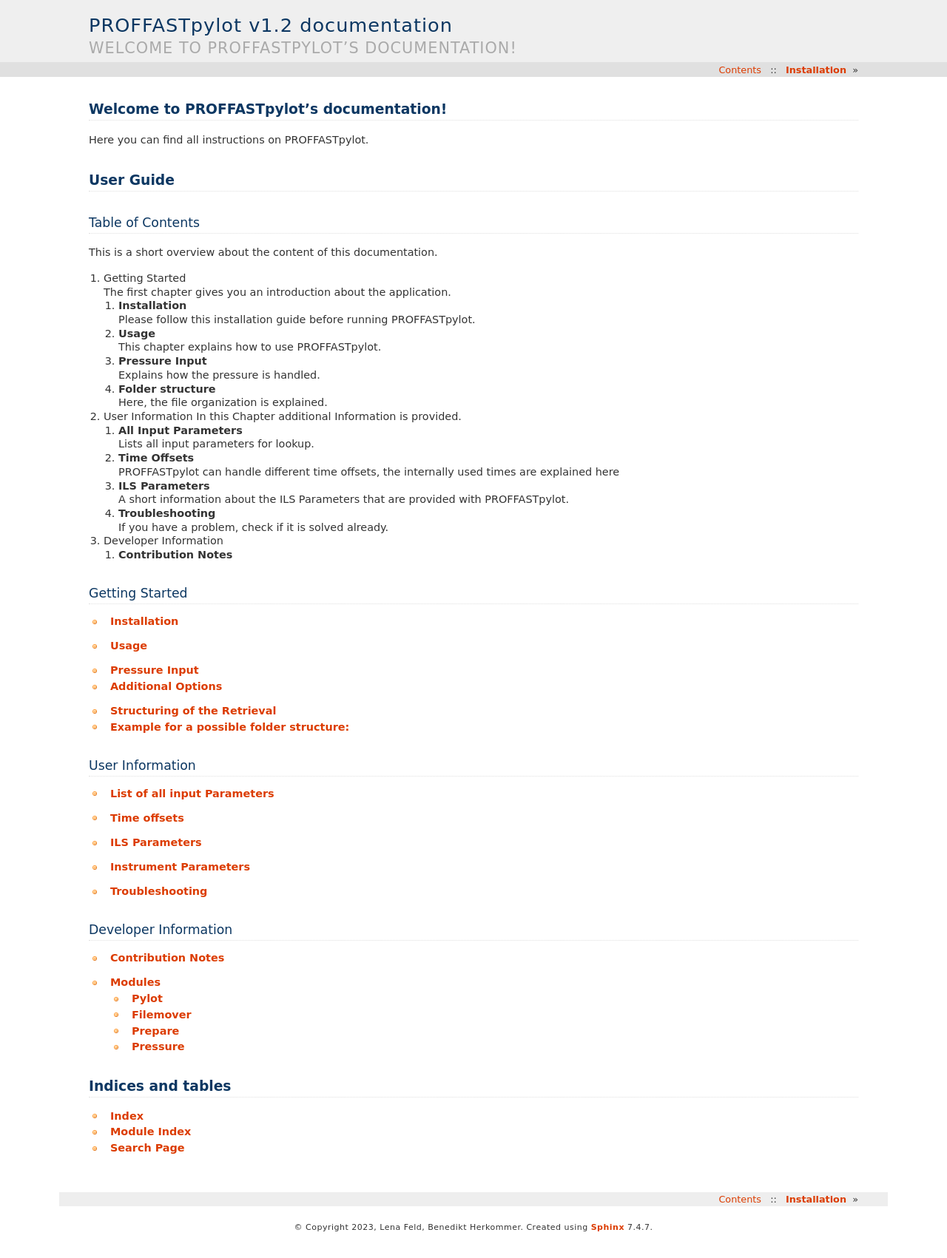
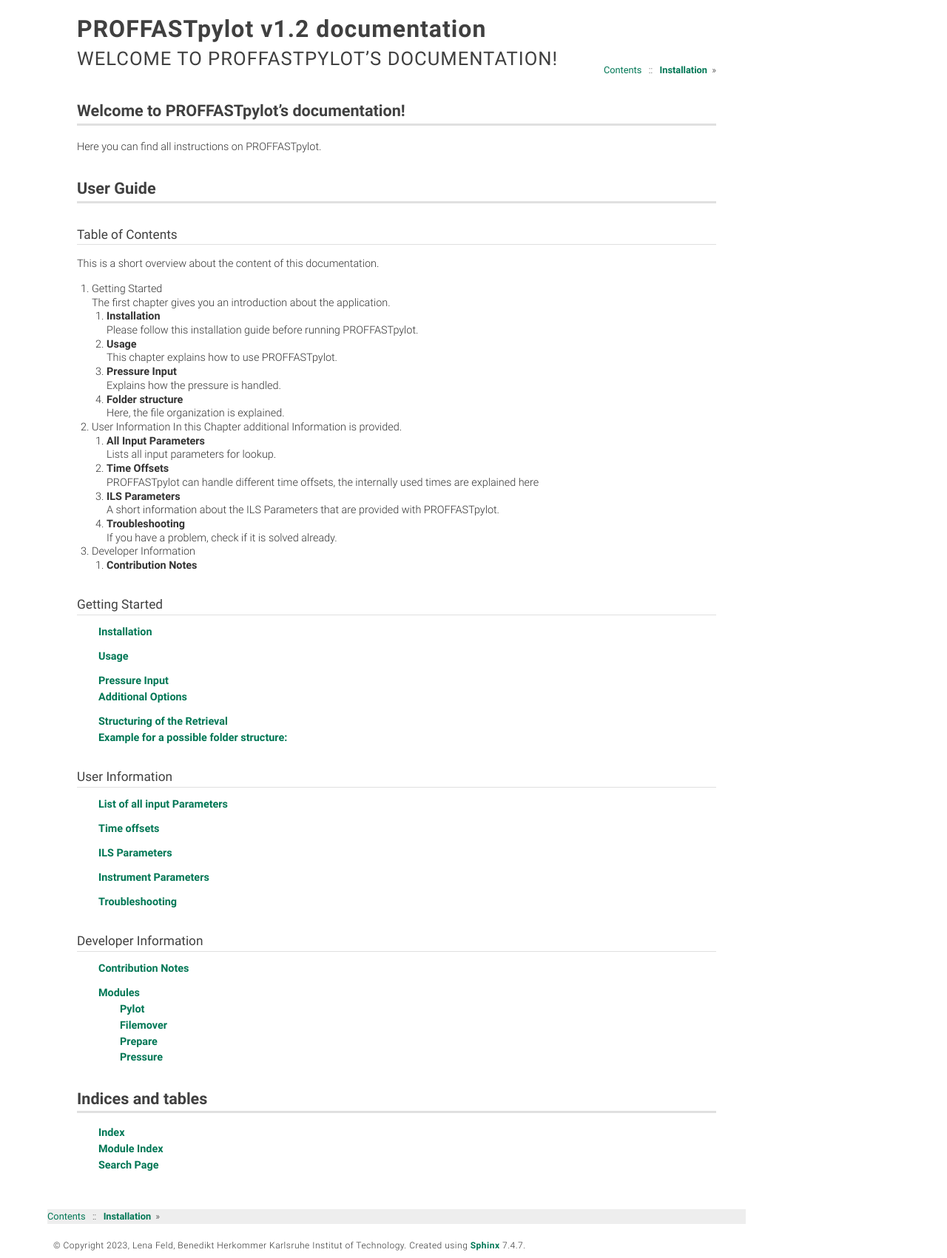
Before and after one commit to coccon/proffastpylot, a Sphinx documentation site: the page built from docs/index.rst, in a window 1280 px wide. Shown: the whole page at 74% size. Built offline with Sphinx 7.4.7, drawn with Linux system fonts in a browser that asks for light colours; before the commit the page ends 1676 px from its top, so only the background shows below that.

Commit message:
Custom css file to imitate KIT Cooperate Identity

```diff
--- /dev/null
+++ b/docs/_static/css/custom.css
@@ -0,0 +1,423 @@
+/*
+ * This CSS file is adapted from the Haiku css file.
+ * It is designed to imitate the KIT Cooperate Idendity Theme using the Haiku
+ * HTML template for sphinx.
+ */
+
+
+/*Roboto light; latin-ext */
+@font-face {
+    font-family: 'Roboto';
+    font-style: normal;
+    font-weight: 300;
+    src: url("https://static.scc.kit.edu/kit-2020/fonts/roboto/roboto-v20-latin-ext-300.woff2") format('woff2');
+    unicode-range: U+0100-02AF, U+0304, U+0308, U+0329, U+1E00-1E9F, U+1EF2-1EFF, U+2020, U+20A0-20AB, U+20AD-20CF, U+2113, U+2C60-2C7F, U+A720-A7FF;
+}
+/*Roboto light; latin */
+@font-face {
+    font-family: 'Roboto';
+    font-style: normal;
+    font-weight: 300;
+    font-display:swap;src: local("Roboto Light"), local("Roboto-Light"), url("https://static.scc.kit.edu/kit-2020/fonts/roboto/roboto-v20-latin-300.woff2") format("woff2"), url("https://static.scc.kit.edu/kit-2020/fonts/roboto/roboto-v20-latin-300.woff") format("woff");
+    unicode-range: U+0000-00FF, U+0131, U+0152-0153, U+02BB-02BC, U+02C6, U+02DA, U+02DC, U+0304, U+0308, U+0329, U+2000-206F, U+2074, U+20AC, U+2122, U+2191, U+2193, U+2212, U+2215, U+FEFF, U+FFFD;
+}
+/*Roboto normal; latin-ext */
+@font-face {
+    font-family: 'Roboto';
+    font-style: normal;
+    font-weight: 400;
+    font-display: swap;
+    src: url("https://static.scc.kit.edu/kit-2020/fonts/roboto/roboto-v20-latin-ext-regular.woff2") format('woff2');
+    unicode-range: U+0100-02AF, U+0304, U+0308, U+0329, U+1E00-1E9F, U+1EF2-1EFF, U+2020, U+20A0-20AB, U+20AD-20CF, U+2113, U+2C60-2C7F, U+A720-A7FF;
+}
+/*Roboto normal; latin */
+@font-face {
+    font-family: 'Roboto';
+    font-style: normal;
+    font-weight: 400;
+    font-display:swap;src: local("Roboto"), local("Roboto-Regular"), url("https://static.scc.kit.edu/kit-2020/fonts/roboto/roboto-v20-latin-regular.woff2") format("woff2"), url("https://static.scc.kit.edu/kit-2020/fonts/roboto/roboto-v20-latin-regular.woff") format("woff");
+    unicode-range: U+0000-00FF, U+0131, U+0152-0153, U+02BB-02BC, U+02C6, U+02DA, U+02DC, U+0304, U+0308, U+0329, U+2000-206F, U+2074, U+20AC, U+2122, U+2191, U+2193, U+2212, U+2215, U+FEFF, U+FFFD;
+}
+/*Roboto bold; latin-ext */
+@font-face {
+    font-family: 'Roboto';
+    font-style: normal;
+    font-weight: 700;
+    font-display: swap;
+    src: url("https://static.scc.kit.edu/kit-2020/fonts/roboto/roboto-v20-latin-ext-700.woff2") format('woff2');
+    unicode-range: U+0100-02AF, U+0304, U+0308, U+0329, U+1E00-1E9F, U+1EF2-1EFF, U+2020, U+20A0-20AB, U+20AD-20CF, U+2113, U+2C60-2C7F, U+A720-A7FF;
+  }
+  /*Roboto bold; latin */
+  @font-face {
+      font-family: 'Roboto';
+      font-style: normal;
+      font-weight: 700;
+      font-display:swap;
+      src: local("Roboto Bold"), local("Roboto-Bold"), url("https://static.scc.kit.edu/kit-2020/fonts/roboto/roboto-v20-latin-700.woff2") format("woff2"), url("https://static.scc.kit.edu/kit-2020/fonts/roboto/roboto-v20-latin-700.woff") format("woff");
+      unicode-range: U+0000-00FF, U+0131, U+0152-0153, U+02BB-02BC, U+02C6, U+02DA, U+02DC, U+0304, U+0308, U+0329, U+2000-206F, U+2074, U+20AC, U+2122, U+2191, U+2193, U+2212, U+2215, U+FEFF, U+FFFD;
+  }
+
+
+
+
+
+html {
+    margin: 0px;
+    padding: 0px;
+    background: #ffffff;
+}
+
+/*position: absolute; and left: 5%; are added manually to move the whole site
+ *to the left. Removing those two values will center the site again. */
+body {
+    position: absolute;
+    left: 5%;
+    line-height: 1.5;
+    margin: auto;
+    padding: 0px;
+    font-family: "Roboto";
+    font-style: normal;
+    font-weight: 300;
+    min-width: 59em;
+    max-width: 70em;
+    color: #333333;
+}
+
+div.footer {
+    padding: 8px;
+    font-size: 12px;
+    text-align: left;
+    letter-spacing: 0.5px;
+    color: #333333;
+}
+
+/* link colors and text decoration */
+
+a:link {
+    font-weight: bold;
+    text-decoration: none;
+    color: #007755;
+}
+
+a:visited {
+    font-weight: bold;
+    text-decoration: none;
+    color: #007755;
+}
+
+a:hover, a:active {
+    text-decoration: underline;
+    color: #007755;
+}
+
+/* Some headers act as anchors, don't give them a hover effect */
+
+h1 a:hover, a:active {
+    text-decoration: none;
+    color: #404040;
+}
+
+h2 a:hover, a:active {
+    text-decoration: none;
+    color: #000000;
+}
+
+h3 a:hover, a:active {
+    text-decoration: none;
+    color: #000000;
+}
+
+h4 a:hover, a:active {
+    text-decoration: none;
+    color: #000000;
+}
+
+a.headerlink {
+    color: #007755;
+    padding-left: 5px;
+}
+
+a.headerlink:hover {
+    color: #007755;
+}
+
+/* basic text elements */
+
+div.content {
+    position: relative;
+    left: 0px;
+    margin-top: 20px;
+    margin-left: 40px;
+    margin-right: 40px;
+    margin-bottom: 50px;
+    font-size: 0.9em;
+}
+
+/* heading and navigation */
+
+div.header {
+    position: relative;
+    left: 0px;
+    top: 0px;
+    height: 85px;
+    /* background: #eeeeee; */
+    padding: 0 40px;
+}
+div.header h1 {
+    font-size: 2em;
+    font-style: normal;
+    font-weight: bold;
+    letter-spacing: 1px;
+    color: #404040;
+    border: 0;
+    margin: 0;
+    padding-top: 15px;
+}
+div.header h1 a {
+    font-weight: bold;
+    color: #404040;
+}
+div.header h2 {
+    font-size: 1.6em;
+    font-weight: normal;
+    letter-spacing: 1px;
+    text-transform: uppercase;
+    color: #404040;
+    border: 0;
+    margin-top: -3px;
+    padding: 0;
+}
+
+div.header img.logo {
+    float: left;
+}
+
+
+div.title {
+    font-size: 1.9em;
+    font-weight: bold;
+    color: #000000;
+    border-bottom: dotted thin #e0e0e0;
+    margin-bottom: 25px;
+}
+div.topnav {
+    /* background: #e0e0e0; */
+}
+div.topnav p {
+    margin-top: 0;
+    margin-left: 40px;
+    margin-right: 40px;
+    margin-bottom: 0px;
+    text-align: right;
+    font-size: 0.8em;
+}
+div.bottomnav {
+    background: #eeeeee;
+}
+div.bottomnav p {
+    margin-right: 40px;
+    text-align: left;
+    font-size: 0.8em;
+}
+
+a.uplink {
+    font-weight: normal;
+}
+
+
+/* contents box */
+
+table.index {
+    margin: 0px 0px 30px 30px;
+    padding: 1px;
+    border-width: 1px;
+    border-style: dotted;
+    border-color: #e0e0e0;
+}
+table.index tr.heading {
+    background-color: #e0e0e0;
+    text-align: center;
+    font-weight: bold;
+    font-size: 1.1em;
+}
+table.index tr.index {
+    background-color: #eeeeee;
+}
+table.index td {
+    padding: 5px 20px;
+}
+
+table.index a:link, table.index a:visited {
+    font-weight: normal;
+    text-decoration: none;
+    color: #007755;
+}
+table.index a:hover, table.index a:active {
+    text-decoration: underline;
+    color: #007755;
+}
+
+
+/* Haiku User Guide styles and layout */
+
+/* Rounded corner boxes */
+/* Common declarations */
+div.admonition {
+    -webkit-border-radius: 10px;
+    -khtml-border-radius: 10px;
+    -moz-border-radius: 10px;
+    border-radius: 10px;
+    border-style: dotted;
+    border-width: thin;
+    border-color: #dcdcdc;
+    padding: 10px 15px 10px 15px;
+    margin-bottom: 15px;
+    margin-top: 15px;
+}
+div.note {
+    padding: 10px 15px 10px 80px;
+    background: #e4ffde url(alert_info_32.png) 15px 15px no-repeat;
+    min-height: 42px;
+}
+div.warning {
+    padding: 10px 15px 10px 80px;
+    background: #fffbc6 url(alert_warning_32.png) 15px 15px no-repeat;
+    min-height: 42px;
+}
+div.seealso {
+    background: #e4ffde;
+}
+
+/* More layout and styles */
+h1 {
+    font-size: 1.5em;
+    font-weight: bold;
+    color: #404040;
+    border-bottom: solid medium #e0e0e0;
+    margin-top: 30px;
+}
+
+h2 {
+    font-size: 1.2em;
+    font-weight: normal;
+    color: #404040;
+    border-bottom: solid thin #e0e0e0;
+    margin-top: 30px;
+}
+
+h3 {
+    font-size: 1.1em;
+    font-weight: normal;
+    color: #404040;
+    margin-top: 30px;
+}
+
+h4 {
+    font-size: 1.0em;
+    font-weight: normal;
+    color: #404040;
+    margin-top: 30px;
+}
+
+p {
+    text-align: justify;
+}
+
+p.last {
+    margin-bottom: 0;
+}
+
+ol {
+    padding-left: 20px;
+}
+
+ul {
+    padding-left: 5px;
+    margin-top: 3px;
+}
+
+li {
+    line-height: 1.3;
+}
+
+div.content ul > li {
+    -moz-background-clip:border;
+    -moz-background-inline-policy:continuous;
+    -moz-background-origin:padding;
+    background: transparent url(bullet_orange.png) no-repeat scroll left 0.45em;
+    list-style-image: none;
+    list-style-type: none;
+    padding: 0 0 0 1.666em;
+    margin-bottom: 3px;
+}
+
+td {
+    vertical-align: top;
+}
+
+code {
+    background-color: #e2e2e2;
+    font-size: 1.0em;
+    font-family: monospace;
+}
+
+pre {
+    border-color: #000000;
+    border-style: dotted;
+    border-width: thin;
+    margin: 0 0 12px 0;
+    padding: 0.8em;
+}
+
+hr {
+    border-top: 1px solid #ccc;
+    border-bottom: 0;
+    border-right: 0;
+    border-left: 0;
+    margin-bottom: 10px;
+    margin-top: 20px;
+}
+
+/* printer only pretty stuff */
+@media print {
+    .noprint {
+        display: none;
+    }
+    /* for acronyms we want their definitions inlined at print time */
+    acronym[title]:after {
+        font-size: small;
+        content: " (" attr(title) ")";
+        font-style: italic;
+    }
+    /* and not have mozilla dotted underline */
+    acronym {
+        border: none;
+    }
+    div.topnav, div.bottomnav, div.header, table.index {
+        display: none;
+    }
+    div.content {
+        margin: 0px;
+        padding: 0px;
+    }
+    html {
+        background: #FFF;
+    }
+}
+
+.viewcode-back {
+    font-family: "DejaVu Sans", Arial, Helvetica, sans-serif;
+}
+
+div.viewcode-block:target {
+    background-color: #f4debf;
+    border-top: 1px solid #ac9;
+    border-bottom: 1px solid #ac9;
+    margin: -1px -10px;
+    padding: 0 12px;
+}
+
+/* math display */
+div.math p {
+    text-align: center;
+}
--- a/docs/conf.py
+++ b/docs/conf.py
@@ -1,3 +1,4 @@
+#!/home/ly1868/Temp_Pylot/docvenv/bin/python3
 # Configuration file for the Sphinx documentation builder.
 #
 # For the full list of built-in configuration values, see the documentation:
@@ -10,10 +11,13 @@
 import sys
 sys.path.insert(0, os.path.abspath('../prfpylot'))
 
+
+
 project = 'PROFFASTpylot'
-copyright = '2023, Lena Feld, Benedikt Herkommer'
+copyright = '2023, Lena Feld, Benedikt Herkommer Karlsruhe Institut of Technology'
 author = 'Lena Feld, Benedikt Herkommer'
 release = 'v1.2'
+
 
 # -- General configuration ---------------------------------------------------
 # https://www.sphinx-doc.org/en/master/usage/configuration.html#general-configuration
@@ -51,4 +55,13 @@
 # https://www.sphinx-doc.org/en/master/usage/configuration.html#options-for-html-output
 
 html_theme = 'haiku'
+
 html_static_path = ['_static']
+
+# With the following code the KIT logo can be included.
+# However, this is not working properly with the current custom CSS file!.
+# html_logo= '_static/images/kitlogo_200dpi.png'
+# html_theme_options = {
+#     'full_logo': False}
+
+html_css_files = ['css/custom.css']
```
Also changed, not shown: docs/_static/images/kitlogo_200dpi.png (added).
